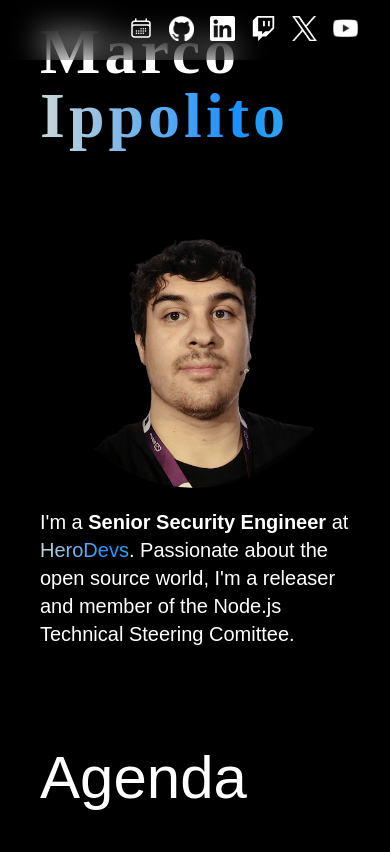
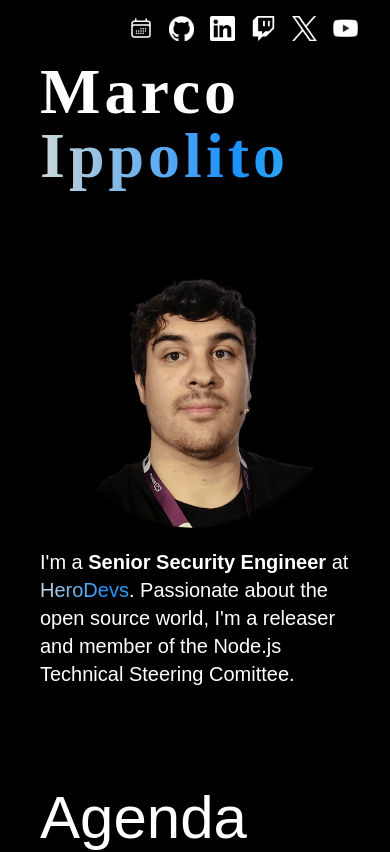
Before and after one commit to marco-ippolito/me, a Nuxt app: page / in a window 390 px wide. Shown: the top 852 px of the page. Built offline with nearby package versions, Linux system fonts and the light colour scheme.

Commit message:
fix: margin on home

```diff
--- a/components/section/Home.vue
+++ b/components/section/Home.vue
@@ -1,7 +1,7 @@
 <template>
   <section class="container home flex flex-col justify-start lg:justify-center gap-5 lg:gap-2 lg:items-center">
     <main class="flex flex-col lg:flex-row px-10 lg:gap-5">
-      <header class="flex-1 self-center">
+      <header class="flex-1 self-center mt-10 lg:mt-0">
         <h1 class="name font-big mb-10">
           Marco
           <span class="linear-animated">Ippolito</span>
```
